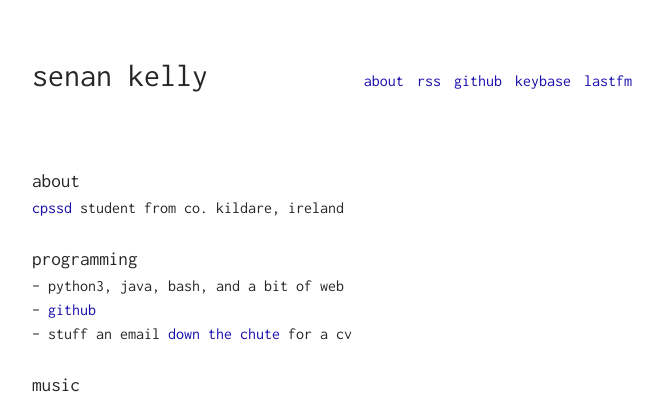
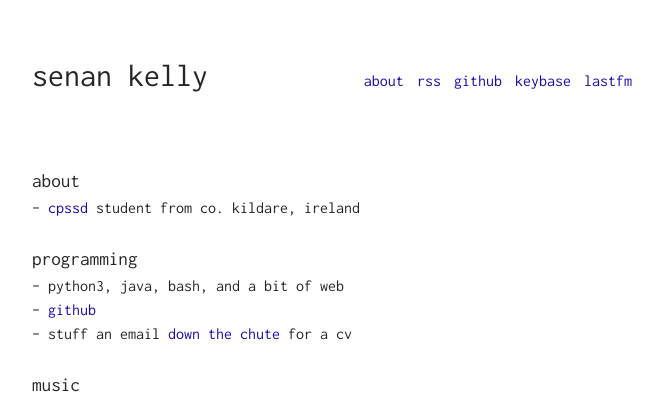
Before and after one commit to sentriz/xyz, a Jekyll site: the page built from about.md, in a window 1280 px wide. Shown: the top 394 px of the page, without its empty margins (308-971 px from the left). Built offline with Jekyll 4.4.1, drawn with Linux system fonts in a browser that asks for light colours.

Commit message:
🅱ullet a🅱out

```diff
--- a/about.md
+++ b/about.md
@@ -4,7 +4,7 @@ title: about
 ---
 
 # about
-{% include tagline.md %}
+-- {% include tagline.md %}
 
 # programming
 -- python3, java, bash, and a bit of web
```
